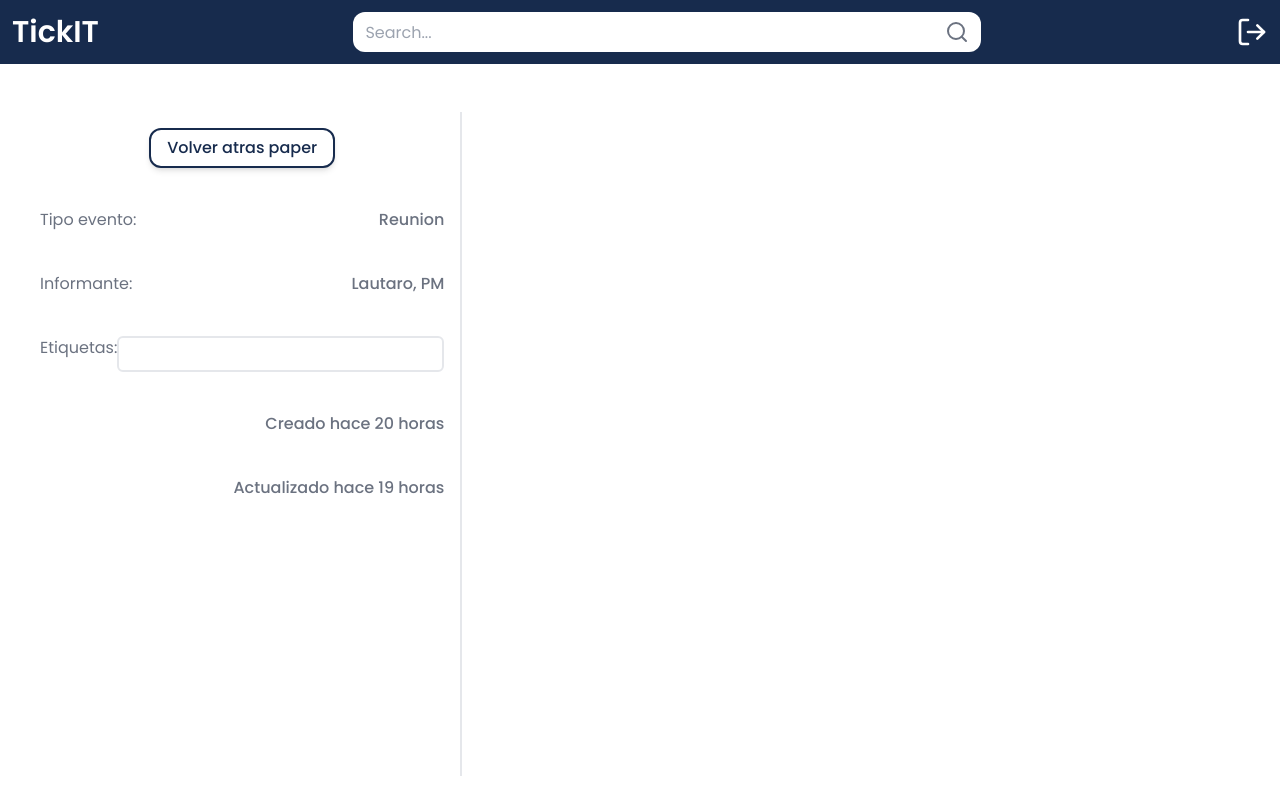
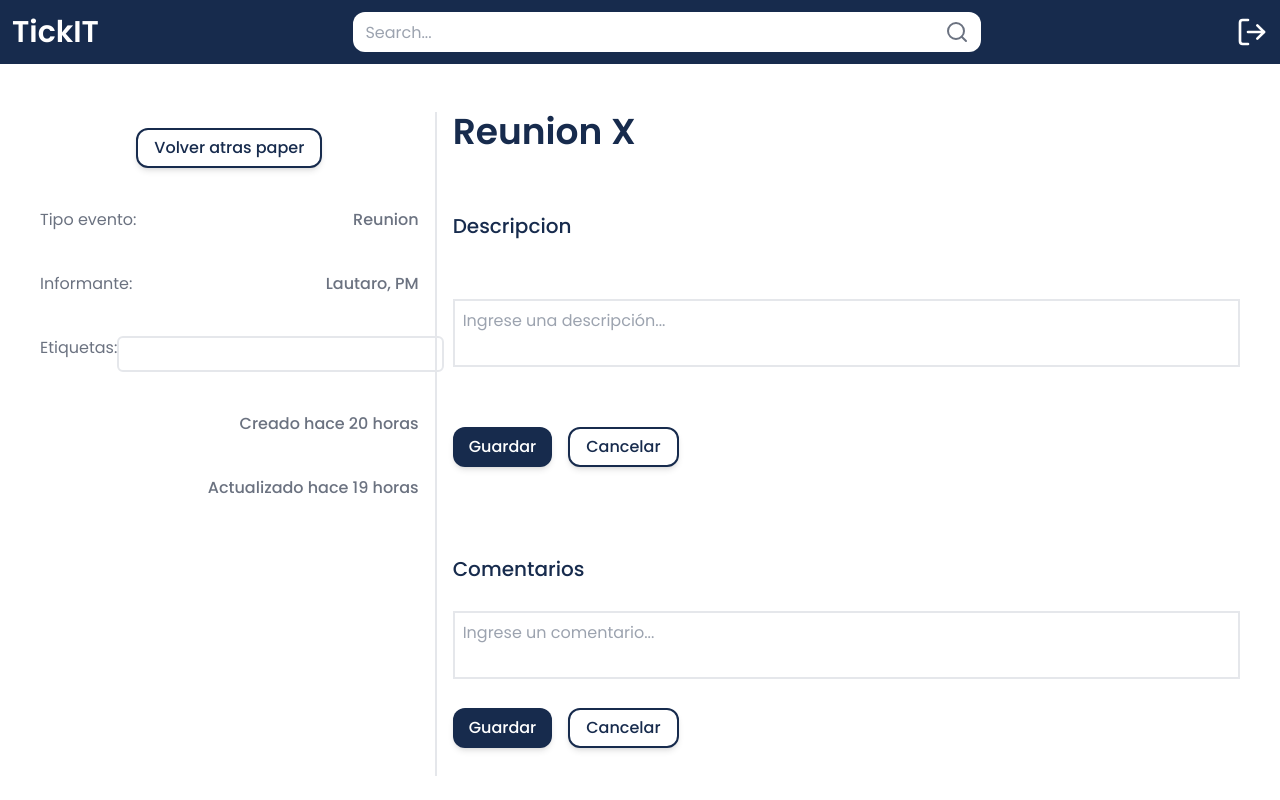
Before and after one commit to GabiTheCoco/TickIT-Project, a Vue app: page /evento in a window 1280 px wide. Built offline with nearby package versions, Linux system fonts and the light colour scheme; no server answers; sample sign-in values are in the browser's storage.

Commit message:
Seguimiento vista eventos (sigue siendo estática)

```diff
--- a/src/views/Evento.vue
+++ b/src/views/Evento.vue
@@ -6,7 +6,7 @@
 
 <template>
     <section class="min-h-[89%] p-6 flex justify-between items-center  2xl:p-12 ">
-        <div class="h-full w-2/5 p-4">
+        <div class="h-full w-1/3 p-4">
             <div class="w-full h-5/6 flex flex-col justify-start gap-10 text-gray-500">
                 <Button class="shadow-lg border-2 border-azul-oscuro w-72 self-center text-azul-oscuro" text="Volver atras paper"></Button>
                 <div class="flex justify-between">
@@ -30,8 +30,24 @@
             </div>
         </div>
         <span class="border-r-2 border-gray-200 h-full"></span>
-        <div class="h-full w-5/6 px-4 flex items-start">
-
+        <div class="h-full w-5/6 px-4 flex flex-col items-start">
+            <h1 class="text-4xl font-semibold text-azul-oscuro">Reunion X</h1>
+            <div class="flex flex-col justify-evenly h-3/5 w-full">
+                <h2 class="font-medium text-xl text-azul-oscuro">Descripcion</h2>
+                <textarea class="max-h-36 border-2 p-2 outline-azul-oscuro/30 resize-none" placeholder="Ingrese una descripción..."></textarea>
+                <div class="flex justify-start gap-4 items-center">
+                    <Button class="h-10" bgColor="bg-azul-oscuro" text="Guardar" textColor="text-white"></Button>
+                    <Button class="h-10 border-azul-oscuro border-2" textColor="text-azul-oscuro"  text="Cancelar"></Button>
+                </div>
+            </div>
+            <div class="flex flex-col justify-evenly h-2/5 w-full">
+                <h2 class="font-medium text-xl text-azul-oscuro">Comentarios</h2>
+                <textarea class="border-2 p-2 outline-azul-oscuro/30 resize-none h-auto" placeholder="Ingrese un comentario..."></textarea>
+                <div class="flex justify-start gap-4 items-center">
+                    <Button class="h-10" bgColor="bg-azul-oscuro" text="Guardar" textColor="text-white"></Button>
+                    <Button class="h-10 border-azul-oscuro border-2" textColor="text-azul-oscuro"  text="Cancelar"></Button>
+                </div>
+            </div>
         </div>
     </section>
 </template>
```
